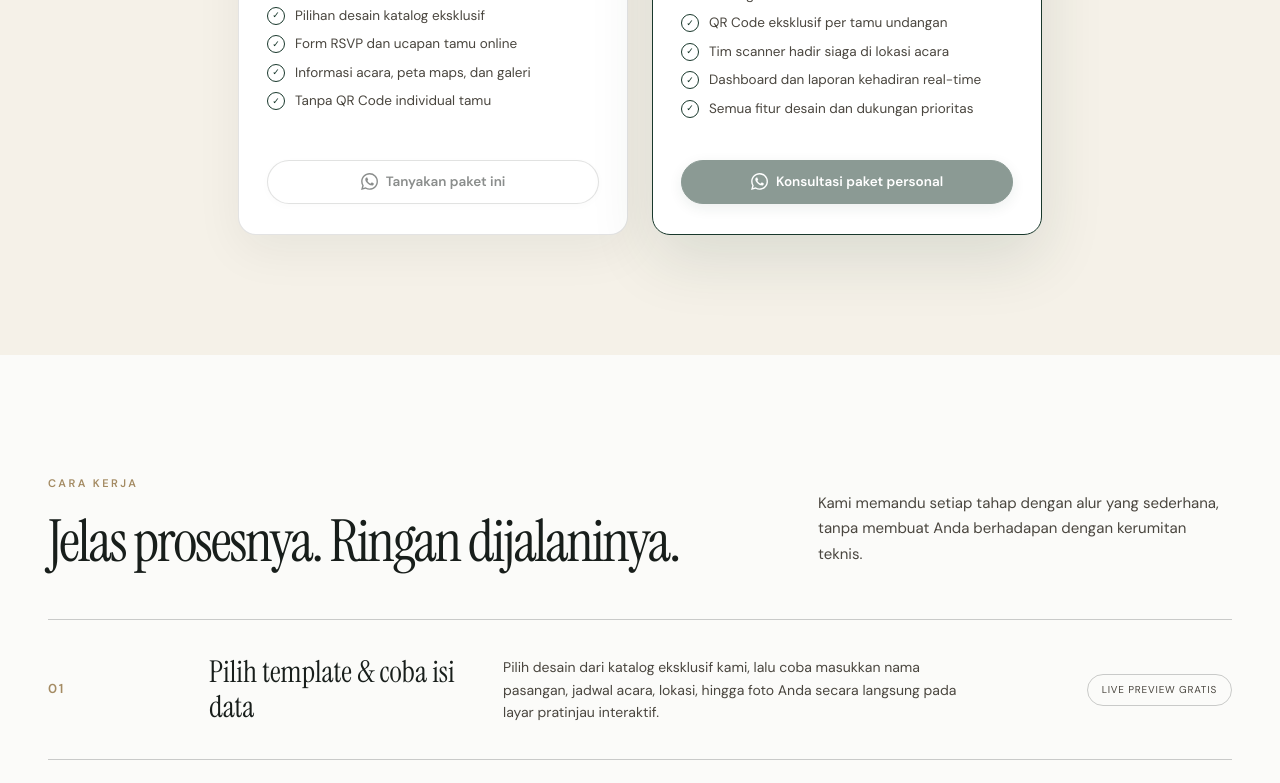
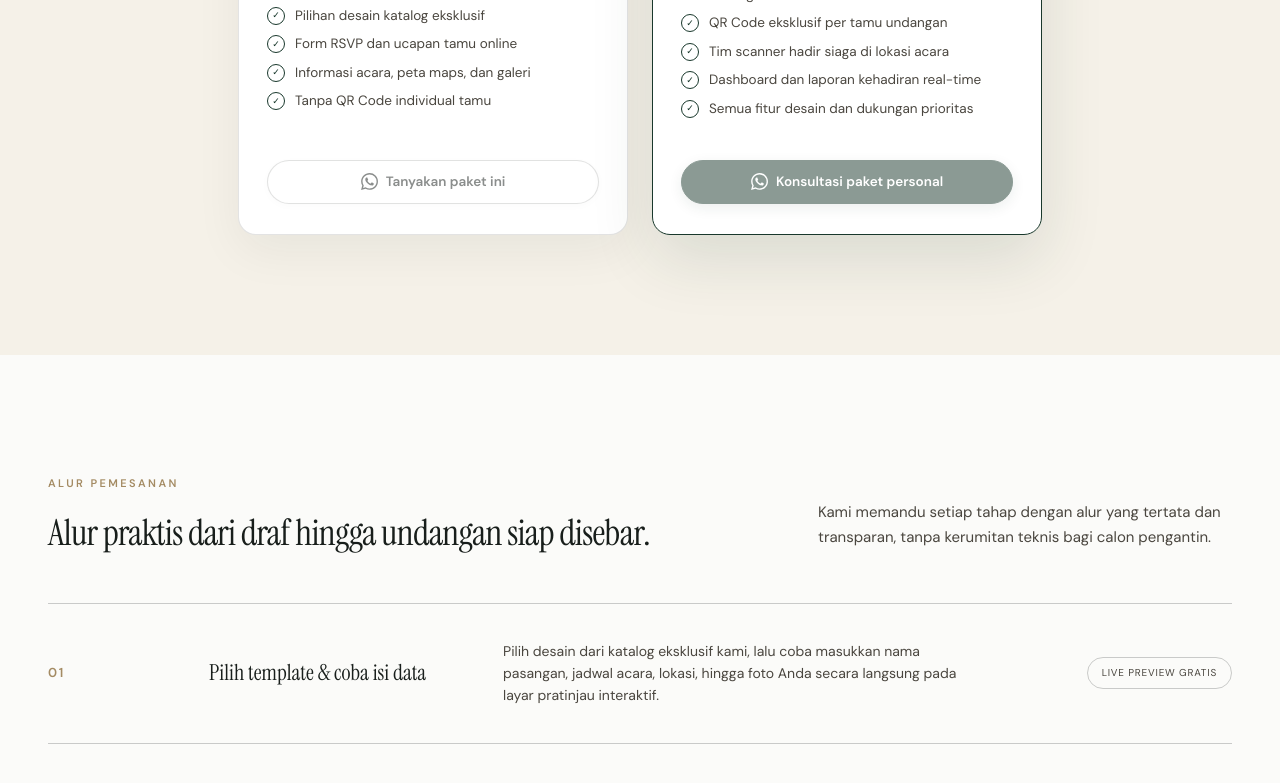
Before and after one commit to irul-kafy/irvite-id, a Next.js app in the folder apps/web-invitation/: page / in a window 1280 px wide. Shown: the part 2000-2783 px from the top of the page. Built offline with nearby package versions, Linux system fonts and the light colour scheme; no server answers; a web font is replaced by a local one.

Commit message:
refactor(landing): update how-to section copywriting to Alur Pemesanan and reduce font sizes

```diff
--- a/apps/web-invitation/src/app/landing.css
+++ b/apps/web-invitation/src/app/landing.css
@@ -923,6 +923,13 @@ h1 em {
   margin-bottom: 48px;
 }
 
+.section-heading--process h2 {
+  font-size: clamp(26px, 3vw, 36px);
+  line-height: 1.18;
+  letter-spacing: -0.02em;
+  max-width: 620px;
+}
+
 .process-list {
   border-top: 1px solid var(--line-strong);
 }
@@ -954,9 +961,9 @@ h1 em {
 .process-item h3 {
   margin: 0;
   font-family: var(--serif);
-  font-size: 30px;
-  font-weight: 400;
-  line-height: 1.15;
+  font-size: 22px;
+  font-weight: 500;
+  line-height: 1.25;
   color: #181e1b;
 }
 
@@ -1342,8 +1349,12 @@ footer .brand {
     gap: 10px;
   }
 
+  .section-heading--process h2 {
+    font-size: 26px;
+  }
+
   .process-item h3 {
-    font-size: 26px;
+    font-size: 20px;
   }
 
   .package-card {
--- a/apps/web-invitation/src/app/page.tsx
+++ b/apps/web-invitation/src/app/page.tsx
@@ -316,12 +316,11 @@ function ProcessSection() {
       <span id="alur" style={{ display: 'none' }} />
       <div className="section-heading section-heading--process">
         <div>
-          <p className="eyebrow">Cara kerja</p>
-          <h2>Jelas prosesnya. Ringan dijalaninya.</h2>
+          <p className="eyebrow">Alur Pemesanan</p>
+          <h2>Alur praktis dari draf hingga undangan siap disebar.</h2>
         </div>
         <p>
-          Kami memandu setiap tahap dengan alur yang sederhana, tanpa membuat Anda
-          berhadapan dengan kerumitan teknis.
+          Kami memandu setiap tahap dengan alur yang tertata dan transparan, tanpa kerumitan teknis bagi calon pengantin.
         </p>
       </div>
       <div className="process-list">
@@ -432,7 +431,7 @@ function Footer() {
         </div>
         <div className="footer-links">
           <a href="#katalog">Katalog</a>
-          <a href="#cara-kerja">Cara kerja</a>
+          <a href="#cara-kerja">Alur Pemesanan</a>
           <a href="#paket">Paket</a>
           {contactUrl ? (
             <a
--- a/apps/web-invitation/src/app/templates/page.tsx
+++ b/apps/web-invitation/src/app/templates/page.tsx
@@ -74,7 +74,7 @@ export default async function PublicTemplatesPage() {
                 Katalog
               </Link>
               <Link href="/#cara-kerja" className="cat-nav__link">
-                Cara Kerja
+                Alur Pemesanan
               </Link>
               <Link href="/#paket" className="cat-nav__link">
                 Paket
--- a/apps/web-invitation/src/components/landing-navbar.tsx
+++ b/apps/web-invitation/src/components/landing-navbar.tsx
@@ -31,7 +31,7 @@ export function LandingNavbar() {
         <div className="site-nav-group">
           <nav aria-label="Navigasi utama">
             <a href="#katalog">Katalog</a>
-            <a href="#cara-kerja">Cara kerja</a>
+            <a href="#cara-kerja">Alur Pemesanan</a>
             <a href="#paket">Paket</a>
           </nav>
           <div className="nav-actions">
```
